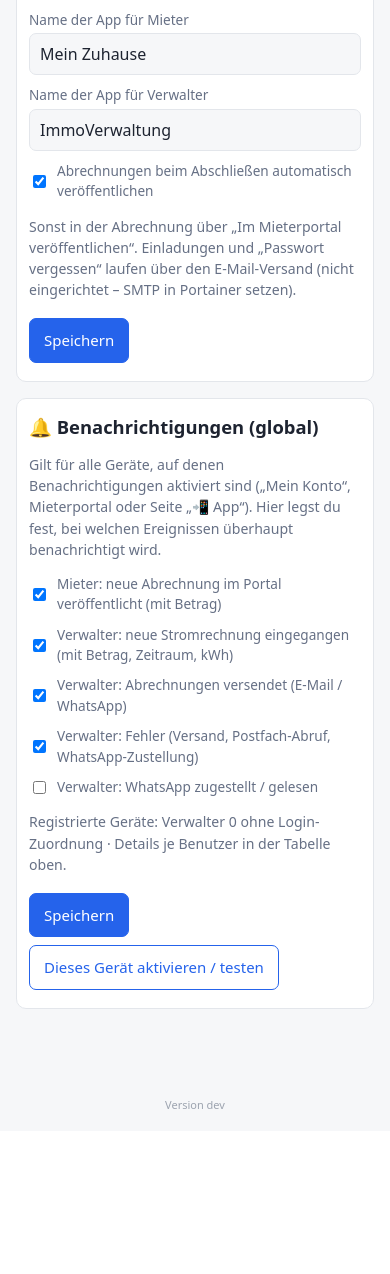
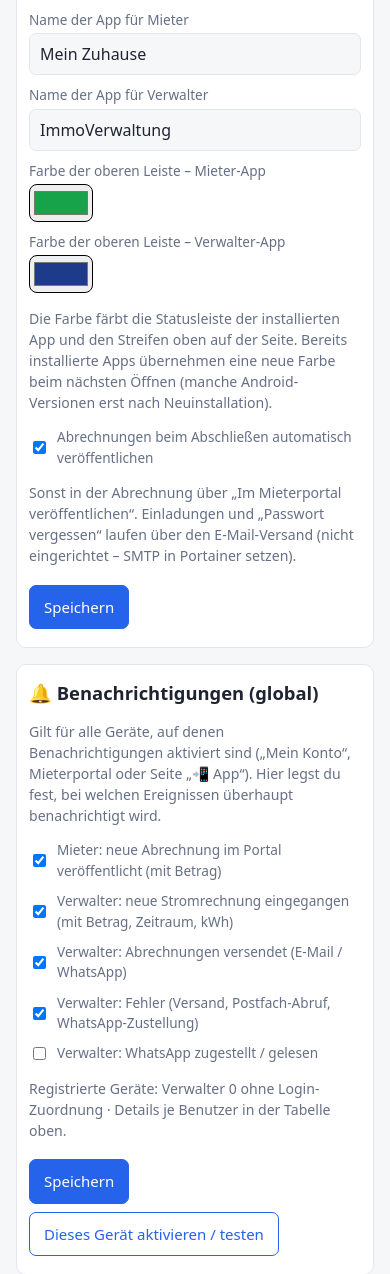
Before and after one commit to itsh-neumeier/abrechnung_nebenkosten, a FastAPI app: page /admin/users in a window 390 px wide. Shown: the part 681-1955 px from the top of the page. Before the commit the page ends 1790 px from the top, so only its background shows below. Run offline with FastAPI, Linux system fonts and the light colour scheme; data that the repository does not hold is empty.

Commit message:
Hell/Dunkel manuell umschaltbar; Farbe der oberen Leiste je App wählbar
- Menüpunkt Automatisch / Hell / Dunkel (Cookie je Gerät, ohne Flackern serverseitig gesetzt)
- Farbe für Mieter- und Verwalter-App in den Einstellungen: theme-color, Manifest und Streifen oben

Co-Authored-By: Claude Opus 5.5 <noreply@anthropic.com>
Claude-Session: https://claude.ai/code/session_01KhnwMxd6woKtpys5q8Pp3R

```diff
--- a/app/accounts.py
+++ b/app/accounts.py
@@ -271,7 +271,11 @@ async def users_settings(request: Request, s: Session = Depends(get_session)):
     else:  # Formular „Mieterportal“
         save_settings(s, {"portal_auto_publish": "1" if form.get("portal_auto_publish") else "",
                           "tenant_app_name": branding.clean(str(form.get("tenant_app_name", ""))) or "Mein Zuhause",
-                          "admin_app_name": branding.clean(str(form.get("admin_app_name", ""))) or "ImmoVerwaltung"})
+                          "admin_app_name": branding.clean(str(form.get("admin_app_name", ""))) or "ImmoVerwaltung",
+                          "tenant_app_color": branding.clean_color(str(form.get("tenant_app_color", "")),
+                                                                   branding.TENANT_COLOR),
+                          "admin_app_color": branding.clean_color(str(form.get("admin_app_color", "")),
+                                                                  branding.ADMIN_COLOR)})
         for p in s.query(Party).all():
             p.portal = bool(form.get(f"portal_{p.id}"))
     s.commit()
--- a/app/db.py
+++ b/app/db.py
@@ -370,6 +370,8 @@ SETTING_DEFAULTS = {
     "push_admin_delivery": "",  # Web-Push-Schlüssel (wird erzeugt, oder VAPID_PRIVATE_KEY)
     "portal_auto_publish": "1",
     "admin_app_name": "ImmoVerwaltung",
+    "admin_app_color": "#1e3a8a",  # Farbe der oberen Leiste (installierte App)
+    "tenant_app_color": "#16a34a",
     "tenant_app_name": "Mein Zuhause",  # Name der App für Mieter  # beim Abschließen im Mieterportal veröffentlichen
     # Rechnungsimport
     "imap_senders": "",  # leer = IMAP_SENDER aus der .env (Standard awattar.de)
--- a/app/main.py
+++ b/app/main.py
@@ -163,12 +163,14 @@ def manifest(app: str = "admin", name: str = "", s: Session = Depends(get_sessio
     st = get_settings(s)
     if app == "tenant":
         title = branding.clean(name) or branding.tenant_default(st)
+        data["theme_color"] = branding.tenant_color(st)
         data.update(id="/", start_url="/?source=pwa", scope="/", name=title, short_name=title,
                     description=f"{title} – Abrechnungen, Mitteilungen und Abfuhrtermine",
                     shortcuts=[{"name": "Übersicht", "url": "/", "icons": data["icons"][:1]},
                                {"name": "Mein Konto", "url": "/account", "icons": data["icons"][:1]}])
     else:
         title = branding.admin_name(st)
+        data["theme_color"] = branding.admin_color(st)
         data.update(id="/admin", start_url="/admin?source=pwa", scope="/", name=title, short_name=title,
                     description=f"{title} – Abrechnung, Mieterportal und Hausverwaltung",
                     shortcuts=[{"name": "Abrechnungen", "url": "/admin", "icons": data["icons"][:1]},
--- a/app/static/app.js
+++ b/app/static/app.js
@@ -25,6 +25,17 @@
       await deferred.userChoice;
       deferred = null;
       buttons().forEach((b) => (b.hidden = true));
+    }
+    const themeBtn = e.target.closest("[data-theme-toggle]");
+    if (themeBtn) {  // Automatisch → Hell → Dunkel → Automatisch (gemerkt per Cookie, gilt für dieses Gerät)
+      const order = ["auto", "light", "dark"];
+      const labels = { auto: "🌓 Automatisch", light: "☀️ Hell", dark: "🌙 Dunkel" };
+      const next = order[(order.indexOf(themeBtn.dataset.theme || "auto") + 1) % order.length];
+      themeBtn.dataset.theme = next;
+      themeBtn.textContent = labels[next];
+      if (next === "auto") document.documentElement.removeAttribute("data-theme");
+      else document.documentElement.setAttribute("data-theme", next);
+      document.cookie = "nk_theme=" + next + ";path=/;max-age=" + 400 * 86400 + ";samesite=lax";
     }
     const toggle = e.target.closest(".menu-toggle");
     if (toggle) {
--- a/app/static/style.css
+++ b/app/static/style.css
@@ -1,5 +1,7 @@
 :root{--bg:#f6f7f9;--card:#fff;--fg:#1d2330;--muted:#667085;--line:#e3e6eb;--accent:#2563eb;--warn:#b45309;--warnbg:#fff7e6;--ok:#15803d;--danger:#b91c1c}
-@media (prefers-color-scheme:dark){:root{--bg:#12151b;--card:#1b2029;--fg:#e6e8ec;--muted:#98a2b3;--line:#2c3340;--accent:#60a5fa;--warn:#fbbf24;--warnbg:#2b2312;--ok:#4ade80;--danger:#f87171}}
+:root{color-scheme:light}
+@media (prefers-color-scheme:dark){:root:not([data-theme=light]){color-scheme:dark;--bg:#12151b;--card:#1b2029;--fg:#e6e8ec;--muted:#98a2b3;--line:#2c3340;--accent:#60a5fa;--warn:#fbbf24;--warnbg:#2b2312;--ok:#4ade80;--danger:#f87171}}
+:root[data-theme=dark]{color-scheme:dark;--bg:#12151b;--card:#1b2029;--fg:#e6e8ec;--muted:#98a2b3;--line:#2c3340;--accent:#60a5fa;--warn:#fbbf24;--warnbg:#2b2312;--ok:#4ade80;--danger:#f87171}
 *{box-sizing:border-box}
 body{margin:0;font:15px/1.5 system-ui,-apple-system,Segoe UI,Roboto,sans-serif;background:var(--bg);color:var(--fg)}
 header{background:var(--card);border-bottom:1px solid var(--line)}
@@ -82,6 +84,8 @@ img.logo { width: 22px; height: 22px; vertical-align: -4px; margin-right: 4px }
 header{position:sticky;top:0;z-index:20;padding-top:env(safe-area-inset-top)}
 .nav-links{display:flex;gap:18px;align-items:center;flex-wrap:wrap}
 .nav-links a.who{color:var(--muted)}
+.theme-toggle{background:transparent;border:0;color:var(--fg);font:inherit;padding:0;margin:0;cursor:pointer;text-align:left}
+.color-input{width:64px;height:38px;padding:2px;border-radius:8px}
 .menu-toggle{display:none;background:transparent;border:1px solid var(--line);padding:8px 9px;margin:0;border-radius:8px}
 .menu-toggle span{display:block;width:20px;height:2px;margin:4px 0;background:var(--fg);border-radius:2px;transition:.2s}
 nav.open .menu-toggle span:nth-child(1){transform:translateY(6px) rotate(45deg)}
@@ -92,7 +96,7 @@ nav.open .menu-toggle span:nth-child(3){transform:translateY(-6px) rotate(-45deg
   .menu-toggle{display:block}
   .nav-links{display:none;width:100%;flex-direction:column;align-items:stretch;gap:0;padding:4px 0 6px}
   nav.open .nav-links{display:flex}
-  .nav-links a{padding:11px 4px;border-top:1px solid var(--line)}
+  .nav-links a,.nav-links .theme-toggle{padding:11px 4px;border-top:1px solid var(--line)}
 }
 /* ---- App-Seite ---- */
 .app-hero{display:flex;gap:16px;align-items:center}
@@ -131,7 +135,8 @@ html.standalone footer.ver{padding-bottom:max(18px,env(safe-area-inset-bottom))}
 .cat-dot{display:inline-block;width:10px;height:10px;border-radius:50%;margin-right:6px;vertical-align:0}
 .msg-row{padding:8px 0;border-top:1px solid var(--line)}.msg-row:first-of-type{border-top:0}
 .msg-text{white-space:pre-line;margin:2px 0 0 16px}
-@media (prefers-color-scheme:dark){.notice{filter:brightness(.92)}}
+@media (prefers-color-scheme:dark){:root:not([data-theme=light]) .notice{filter:brightness(.92)}}
+:root[data-theme=dark] .notice{filter:brightness(.92)}
 .prio-badge{display:inline-block;white-space:nowrap;font-size:.72rem;font-weight:700;padding:1px 8px;border-radius:99px;margin-right:6px;text-transform:none;letter-spacing:0}
 .prio-badge.prio-high{background:#ffedd5;color:#9a3412}
 .prio-badge.prio-urgent{background:#dc2626;color:#fff}
--- a/app/templates/base.html
+++ b/app/templates/base.html
@@ -1,5 +1,5 @@
 <!doctype html>
-<html lang="de">
+{% set theme = request.cookies.get('nk_theme', 'auto') %}<html lang="de"{% if theme in ('light', 'dark') %} data-theme="{{ theme }}"{% endif %}>
 <head>
 <meta charset="utf-8"><meta name="viewport" content="width=device-width,initial-scale=1,viewport-fit=cover">
 {% set brand = request.state.brand if request.state.brand else none %}
@@ -8,7 +8,7 @@
 <link rel="icon" href="/static/favicon.svg" type="image/svg+xml">
 <link rel="icon" href="/favicon.ico" sizes="32x32">
 <link rel="apple-touch-icon" href="/apple-touch-icon.png">
-<meta name="theme-color" content="#2563eb">
+<meta name="theme-color" content="{{ brand.color if brand and brand.color else '#2563eb' }}">
 <link rel="manifest" href="/manifest.webmanifest?app={{ brand.kind if brand else 'admin' }}{% if brand and brand.kind == 'tenant' %}&amp;name={{ brand_name|urlencode }}{% endif %}">
 <meta name="mobile-web-app-capable" content="yes">
 <meta name="apple-mobile-web-app-capable" content="yes">
@@ -22,7 +22,7 @@
 {% set auth_on = request.state.auth_enabled if request.state is defined else false %}
 {% set is_admin_user = (not auth_on) or (me and me.is_admin) %}
 {% set admin_area = brand and brand.kind == 'admin' and is_admin_user %}
-<header class="{{ 'area-admin' if admin_area else 'area-home' }}"><nav>
+<header class="{{ 'area-admin' if admin_area else 'area-home' }}"{% if brand and brand.color %} style="border-top-color:{{ brand.color }}"{% endif %}><nav>
   <a class="brand" href="{{ '/admin' if admin_area else '/' }}"><img src="/static/favicon.svg" alt="" class="logo"> {{ brand_name }}</a>
   <button type="button" class="menu-toggle" aria-label="Menü" aria-expanded="false"><span></span><span></span><span></span></button>
   <div class="nav-links">
@@ -45,6 +45,8 @@
   {% if is_admin_user %}<a href="/admin" class="switch-link">⚙️ Verwaltung</a>{% endif %}
   {% endif %}
   <a href="/app" class="app-link" title="Als App installieren">📲 App</a>
+  <button type="button" class="theme-toggle" data-theme-toggle data-theme="{{ theme if theme in ('light', 'dark') else 'auto' }}"
+    title="Darstellung wechseln">{{ {'light': '☀️ Hell', 'dark': '🌙 Dunkel'}.get(theme, '🌓 Automatisch') }}</button>
   {% if me %}<a href="/account" class="who">👤 {{ me.display }}</a><a href="/logout">Abmelden</a>{% endif %}
   </div>
 </nav></header>
--- a/app/templates/offline.html
+++ b/app/templates/offline.html
@@ -1,5 +1,5 @@
 <!doctype html>
-<html lang="de"><head><meta charset="utf-8"><meta name="viewport" content="width=device-width,initial-scale=1">
+{% set theme = request.cookies.get('nk_theme', 'auto') %}<html lang="de"{% if theme in ('light', 'dark') %} data-theme="{{ theme }}"{% endif %}><head><meta charset="utf-8"><meta name="viewport" content="width=device-width,initial-scale=1">
 <title>Offline – {{ request.state.brand.name }}</title><link rel="stylesheet" href="/static/style.css?v={{ app_version }}">
 <meta name="theme-color" content="#2563eb"></head>
 <body><main><div class="auth-box" style="text-align:center">
--- a/app/templates/users.html
+++ b/app/templates/users.html
@@ -41,7 +41,13 @@
       <input type="text" name="tenant_app_name" maxlength="30" value="{{ st.tenant_app_name or 'Mein Zuhause' }}"></div>
     <div><label>Name der App für Verwalter</label>
       <input type="text" name="admin_app_name" maxlength="30" value="{{ st.admin_app_name or 'ImmoVerwaltung' }}"></div>
+    <div><label>Farbe der oberen Leiste – Mieter-App</label>
+      <input type="color" name="tenant_app_color" value="{{ st.tenant_app_color or '#16a34a' }}" class="color-input"></div>
+    <div><label>Farbe der oberen Leiste – Verwalter-App</label>
+      <input type="color" name="admin_app_color" value="{{ st.admin_app_color or '#1e3a8a' }}" class="color-input"></div>
   </div>
+  <p class="muted">Die Farbe färbt die Statusleiste der installierten App und den Streifen oben auf der Seite. Bereits installierte
+  Apps übernehmen eine neue Farbe beim nächsten Öffnen (manche Android-Versionen erst nach Neuinstallation).</p>
   <div class="check"><input type="checkbox" name="portal_auto_publish" id="pap" {% if st.portal_auto_publish %}checked{% endif %}>
     <label for="pap" style="margin:0">Abrechnungen beim Abschließen automatisch veröffentlichen</label></div>
   <p class="muted">Sonst in der Abrechnung über „Im Mieterportal veröffentlichen“. Einladungen und „Passwort vergessen“ laufen über den
```
Also changed, not shown: app/branding.py (+22 -2 lines), tests/test_theme.py (added, +18 -0 lines), README.md.
